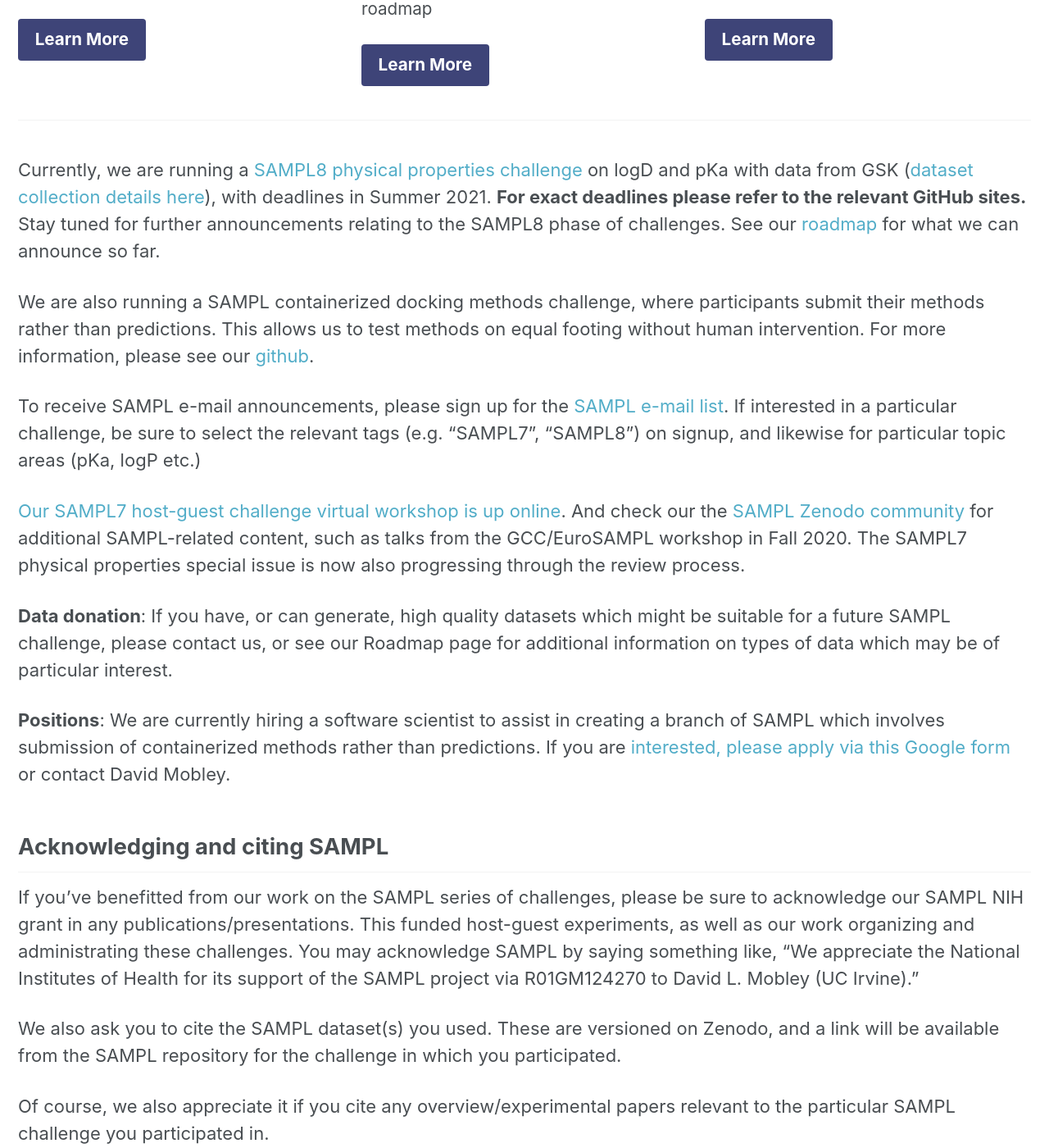
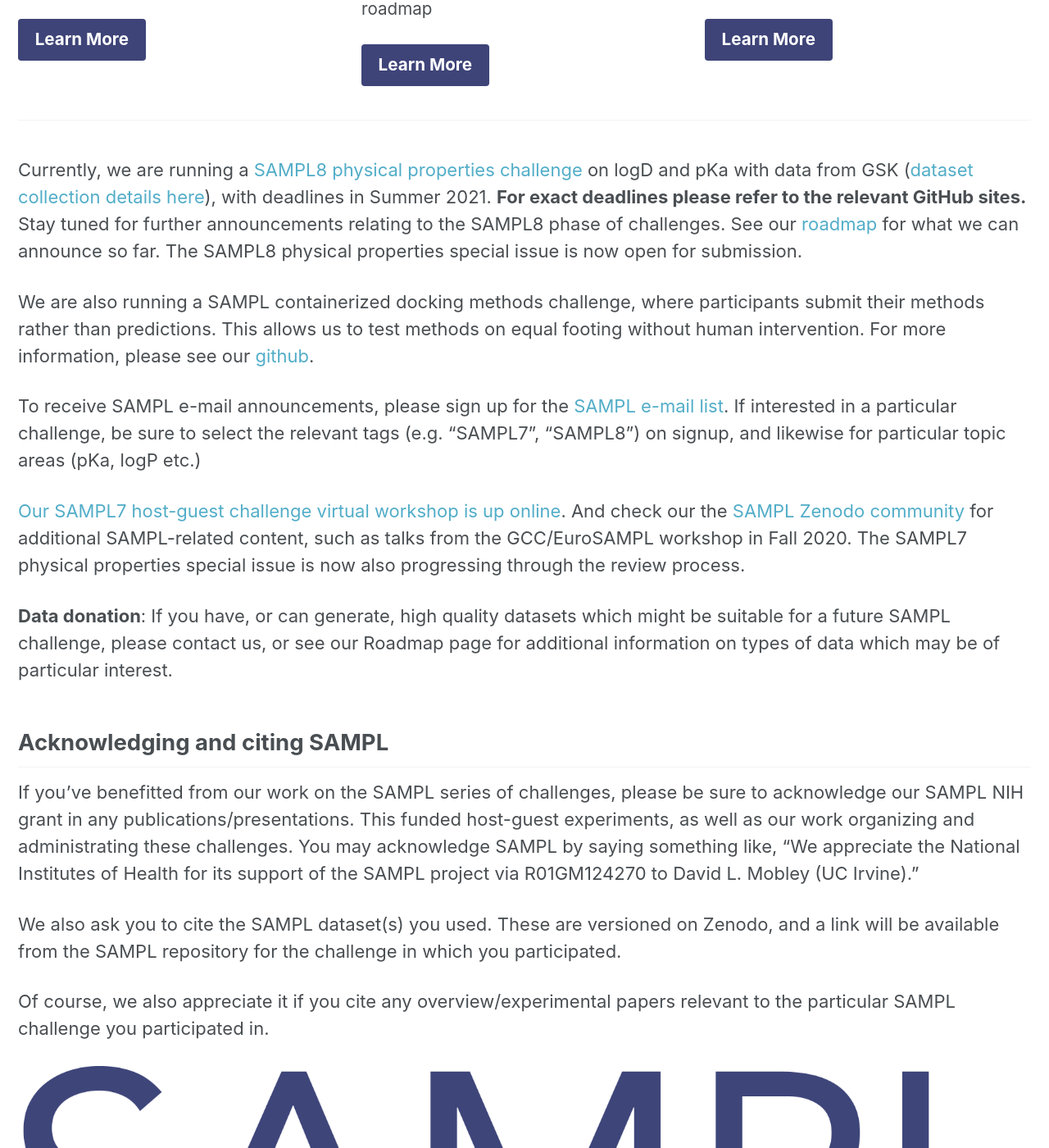
Before and after one commit to samplchallenges/samplchallenges.github.io, a Jekyll site: the page built from index.md, in a window 1280 px wide and 1400 px high, scrolled down 859 px. Shown: the whole window at 82% size. Built offline with Jekyll 4.4.1, drawn with Linux system fonts in a browser that asks for light colours.

Commit message:
Update index.md

```diff
--- a/index.md
+++ b/index.md
@@ -32,7 +32,8 @@ feature_row:
 
 {% include feature_row %}
 
-Currently, we are running a [SAMPL8 physical properties challenge](https://github.com/samplchallenges/SAMPL8/tree/master/physical_properties) on logD and pKa with data from GSK ([dataset collection details here](https://dx.doi.org/10.5281/zenodo.4245127])), with deadlines in Summer 2021. **For exact deadlines please refer to the relevant GitHub sites.** Stay tuned for further announcements relating to the SAMPL8 phase of challenges. See our [roadmap](https://samplchallenges.github.io/roadmap/plans/) for what we can announce so far.
+Currently, we are running a [SAMPL8 physical properties challenge](https://github.com/samplchallenges/SAMPL8/tree/master/physical_properties) on logD and pKa with data from GSK ([dataset collection details here](https://dx.doi.org/10.5281/zenodo.4245127])), with deadlines in Summer 2021. **For exact deadlines please refer to the relevant GitHub sites.** Stay tuned for further announcements relating to the SAMPL8 phase of challenges. See our [roadmap](https://samplchallenges.github.io/roadmap/plans/) for what we can announce so far. The SAMPL8 physical properties special issue is now open for submission.
+
 
 We are also running a SAMPL containerized docking methods challenge, where participants submit their methods rather than predictions. This allows us to test methods on equal footing without human intervention. For more information, please see our [github](https://github.com/samplchallenges/SAMPL-containers).
 
@@ -41,8 +42,6 @@ To receive SAMPL e-mail announcements, please sign up for the [SAMPL e-mail list
 [Our SAMPL7 host-guest challenge virtual workshop is up online](https://zenodo.org/record/3674155). And check our the [SAMPL Zenodo community](https://zenodo.org/communities/sampl?page=1&size=20) for additional SAMPL-related content, such as talks from the GCC/EuroSAMPL workshop in Fall 2020. The SAMPL7 physical properties special issue is now also progressing through the review process.
 
 **Data donation**: If you have, or can generate, high quality datasets which might be suitable for a future SAMPL challenge, please contact us, or see our Roadmap page for additional information on types of data which may be of particular interest.
-
-**Positions**: We are currently hiring a software scientist to assist in creating a branch of SAMPL which involves submission of containerized methods rather than predictions. If you are [interested, please apply via this Google form](https://docs.google.com/forms/d/e/1FAIpQLSdr2rT_AjU0oFVZj-rr6cpxk3Z6jx6_kocpca7INiChV0AIoQ/viewform?usp=sf_link) or contact David Mobley.
 
 ## Acknowledging and citing SAMPL
 
```
